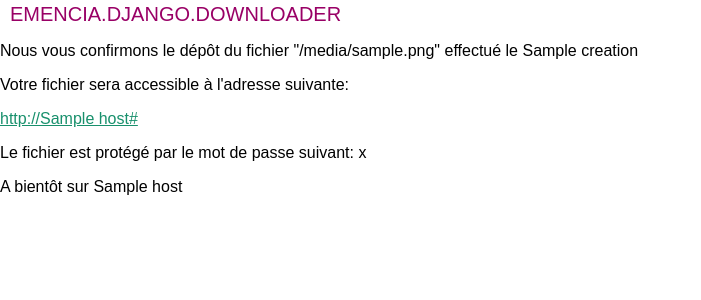
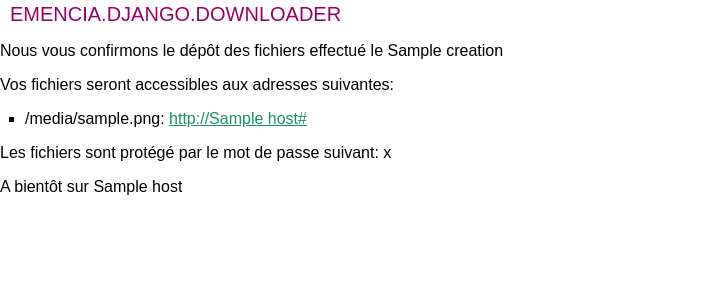
Before and after one commit to emencia/emencia-django-downloader, a Django app: template emencia/django/downloader/templates/downloader/upload_ok.html in a window 1280 px wide. Shown: the top 300 px of the page, without its empty margins (0-701 px from the left). Run offline with Django 3.2, Linux system fonts and the light colour scheme; the template is opened without the code that fills it: most values are stand-ins (such as "Sample title", 1, 10 or a date in 2020).

Commit message:
add multifiles for html last view

```diff
--- a/emencia/django/downloader/templates/downloader/upload_ok.html
+++ b/emencia/django/downloader/templates/downloader/upload_ok.html
@@ -9,18 +9,24 @@
 {% block content %}
 <div>
 <p>
-Nous vous confirmons le dépôt du fichier "{{ download.filename }}" effectué le {{ download.creation }}
+Nous vous confirmons le dépôt des fichiers effectué le {{ download.creation }}
 </p>
 
 <p>
-Votre fichier sera accessible à l'adresse suivante:
+Vos fichiers seront accessibles aux adresses suivantes:
 </p>
+
 <p>
-<a href="http://{{ host }}{{ url }}">http://{{ host }}{{ url }}</a>
+<ul>
+{% for download in download_group.downloads.all %}
+<li>{{ download.file.filename }}: <a href="http://{{ host }}{% url get_file download.slug %}">http://{{ host }}{% url get_file download.slug %}</a></li>
+{% endfor %}
+</ul>
 </p>
+
 {% if download.password %}
 <p>
-Le fichier est protégé par le mot de passe suivant: {{ download.password }}
+Les fichiers sont protégé par le mot de passe suivant: {{ download.password }}
 </p>
 {% endif %}
 <p>
```
Also changed, not shown: emencia/django/downloader/views.py (+3 -4 lines).
